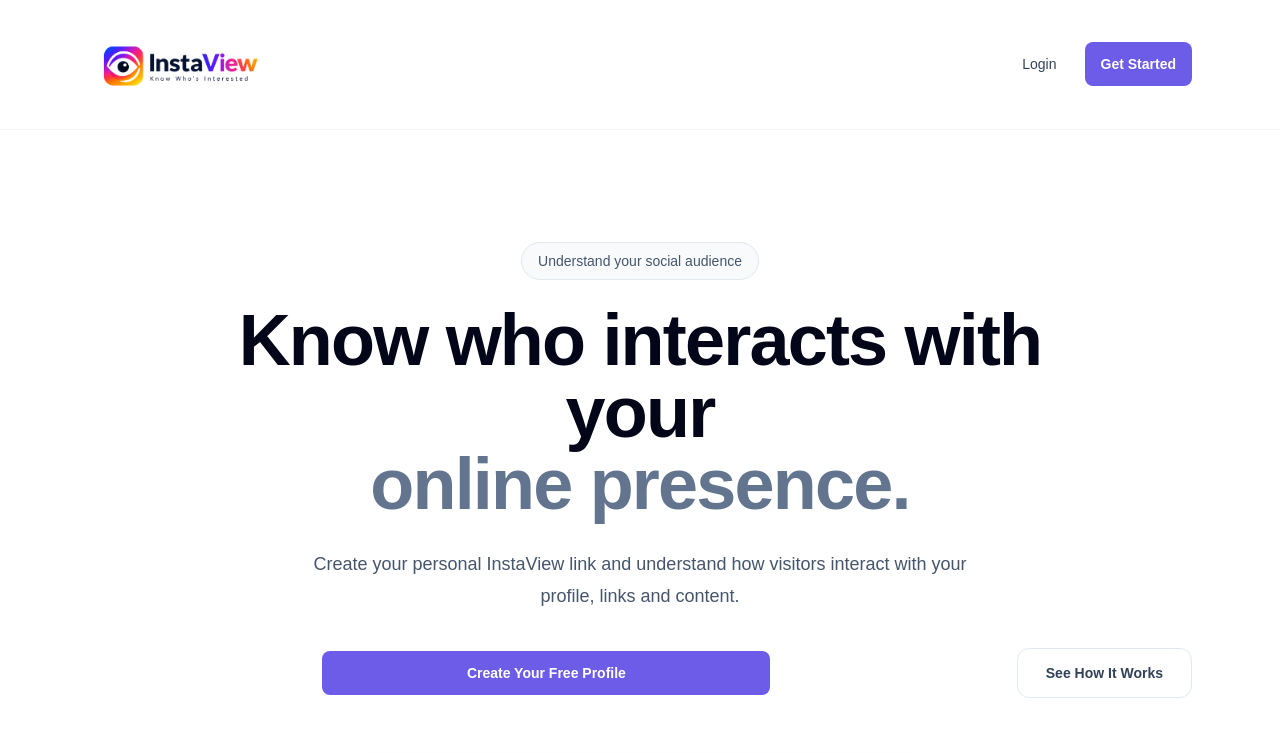
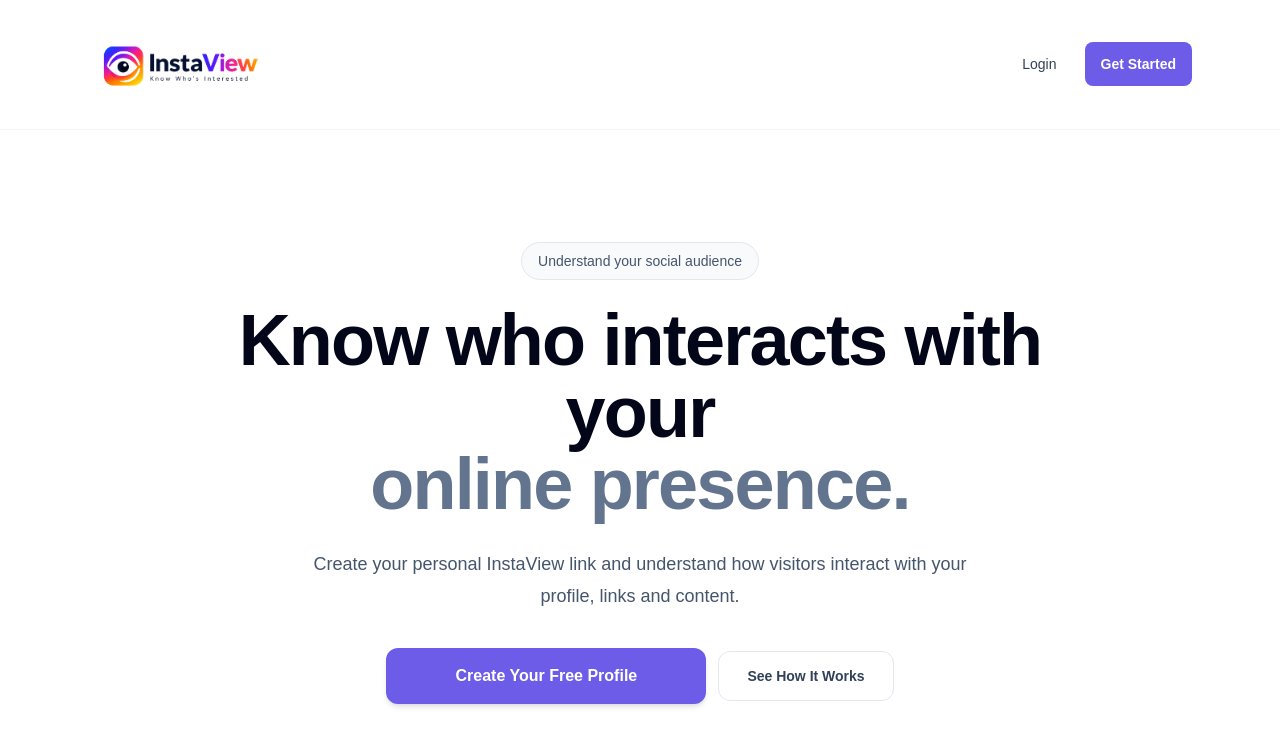
Before and after one commit to mayankchopraa/instaview, a Next.js app: page / in a window 1280 px wide. Shown: the top 753 px of the page. Built offline with nearby package versions, Linux system fonts and the light colour scheme; no server answers.

Commit message:
size change

```diff
--- a/src/app/page.tsx
+++ b/src/app/page.tsx
@@ -221,7 +221,7 @@
               <>
                 <Link
                   href="/signup"
-                  className="mx-auto block w-full max-w-md rounded-lg bg-[#6C5CE7] px-4 py-3 text-center text-sm font-semibold text-white hover:bg-[#5848D6] transition-colors"
+                  className="flex h-14 w-full max-w-[320px] items-center justify-center rounded-xl bg-[#6C5CE7] px-8 text-base font-semibold text-white shadow-md transition-all duration-200 hover:bg-[#5848D6] hover:shadow-lg"
                 >
                   Create Your Free Profile
                 </Link>
```
